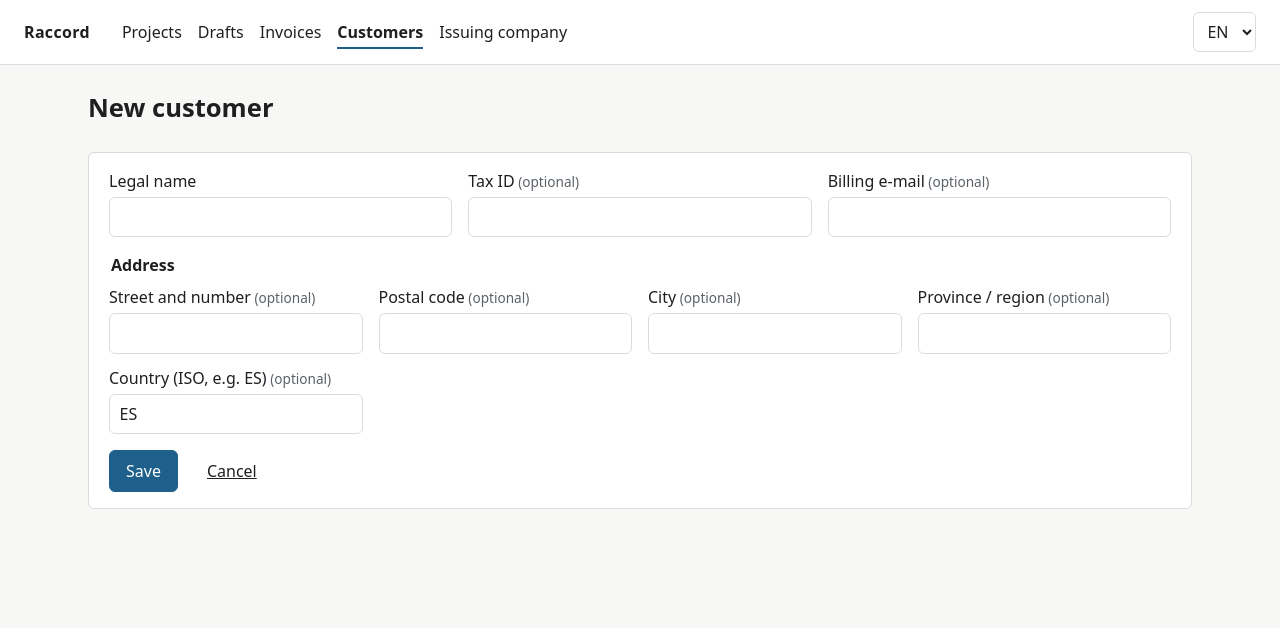
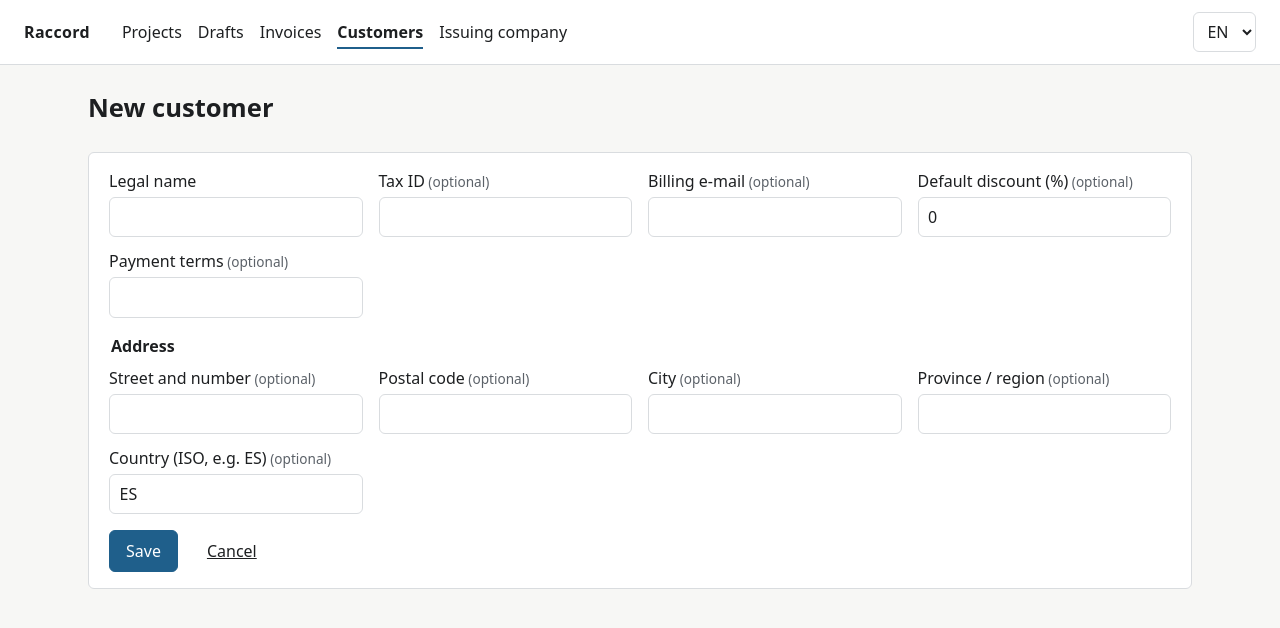
Before and after one commit to juangcarmona/raccord, a React (Vite) app in the folder src/Raccord.Frontend/: page /customers/new in a window 1280 px wide. Shown: the top 628 px of the page. Built offline with nearby package versions, Linux system fonts and the light colour scheme; what openapi-fetch would draw is missing.

Commit message:
fix(frontend): consume commercial defaults

```diff
--- a/src/Raccord.Frontend/src/features/customers/NewCustomerPage.tsx
+++ b/src/Raccord.Frontend/src/features/customers/NewCustomerPage.tsx
@@ -29,6 +29,8 @@ export function NewCustomerPage() {
                         legalName: formText(data, "legalName"),
                         taxId: optional("taxId"),
                         email: optional("email"),
+                        defaultDiscountPercent: Number(formText(data, "defaultDiscountPercent") || 0),
+                        defaultPaymentTerms: optional("defaultPaymentTerms"),
                         address: readAddress(data),
                     },
                 }),
@@ -59,6 +61,8 @@ export function NewCustomerPage() {
                     />
                     <Field label={t("common.taxId")} name="taxId" maxLength={32} />
                     <Field label={t("common.email")} name="email" type="email" maxLength={320} autoComplete="email" />
+                    <Field label="Default discount (%)" name="defaultDiscountPercent" type="number" min={0} max={100} step={0.01} defaultValue="0" />
+                    <Field label="Payment terms" name="defaultPaymentTerms" maxLength={200} />
                 </div>
                 <AddressFields legend={t("common.address")} required={false} />
                 <div className="actions">
```
Also changed, not shown: 1 other file (tests, documents, lock files or other folders).
